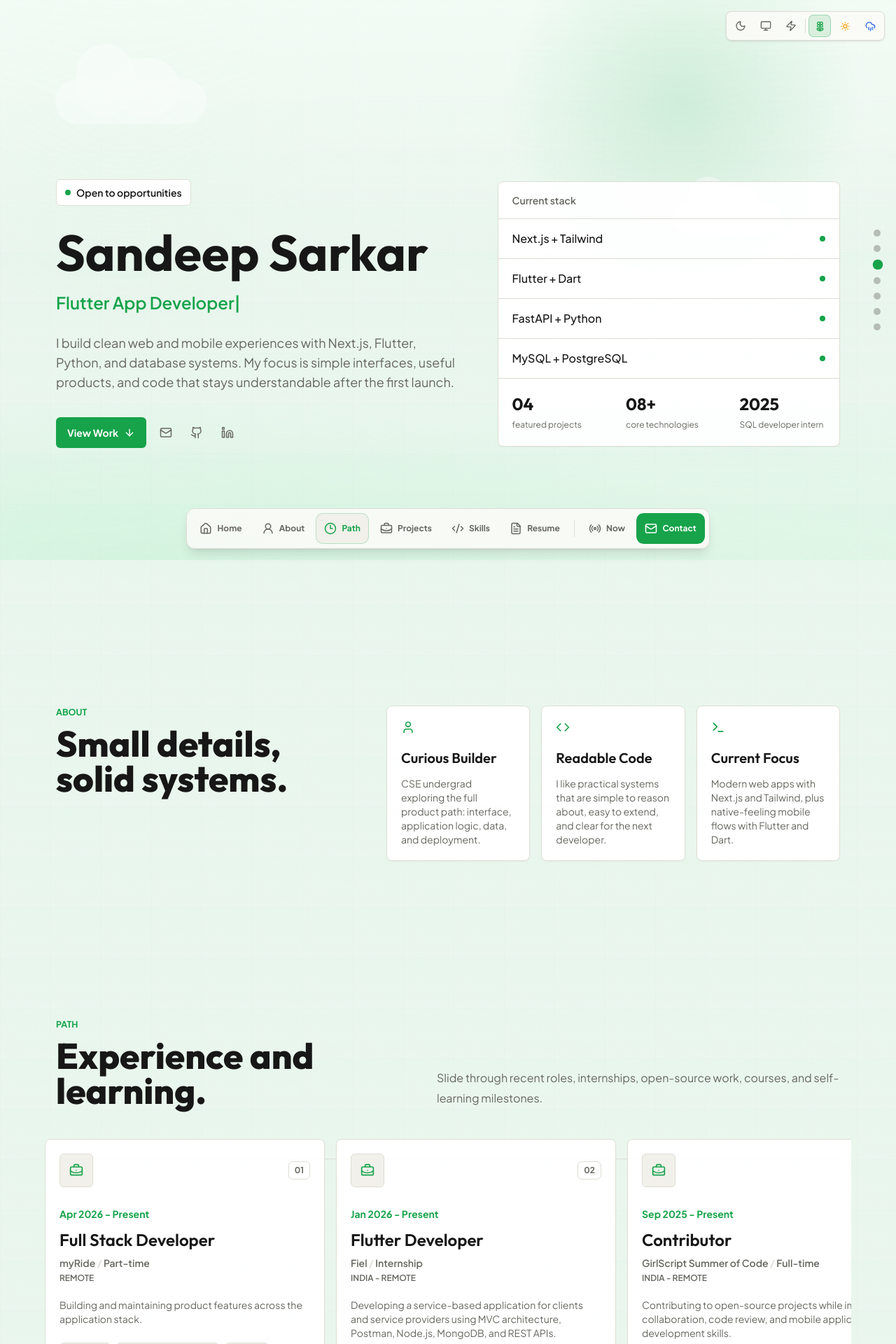
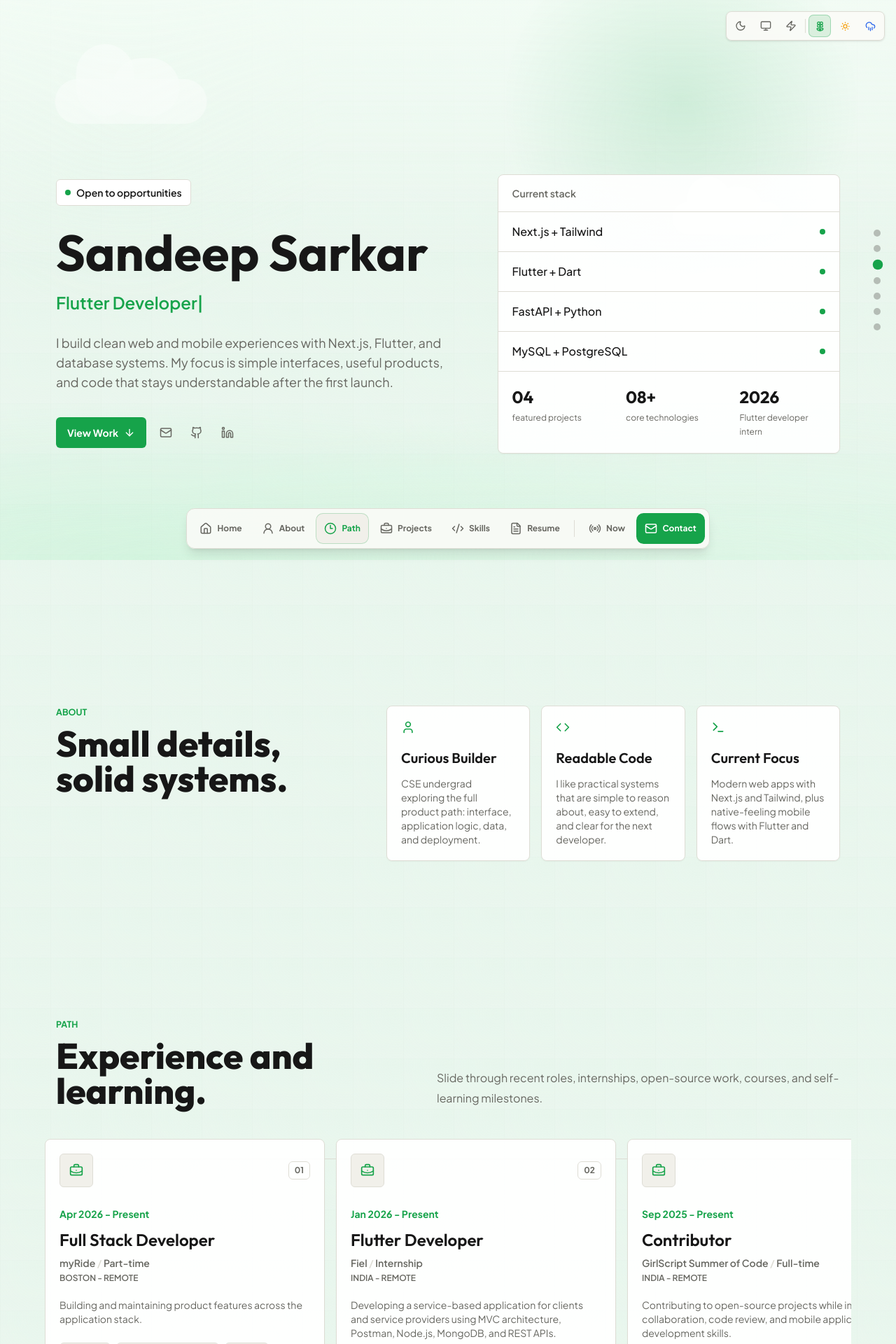
Before and after one commit to sandy4242/sandy-s-Portfolio, a Next.js app: page / in a window 1280 px wide. Shown: the top 1920 px of the page at 70% size. Built offline with nearby package versions, Linux system fonts and the light colour scheme.

Commit message:
text changes

```diff
--- a/src/components/blocks/heros/split-with-code-example.tsx
+++ b/src/components/blocks/heros/split-with-code-example.tsx
@@ -7,7 +7,7 @@ import { TypeAnimation } from "react-type-animation";
 const stats = [
   ["04", "featured projects"],
   ["08+", "core technologies"],
-  ["2025", "SQL developer intern"],
+  ["2026", "Flutter developer intern"],
 ];
 
 export default function SplitWithCodeExample() {
@@ -35,9 +35,9 @@ export default function SplitWithCodeExample() {
             sequence={[
               "Full Stack Developer",
               1800,
-              "Flutter App Developer",
+              "Flutter Developer",
               1800,
-              "JavaScript Developer",
+              "Rust Developer",
               1800,
               "UI-focused Builder",
               1800,
@@ -49,7 +49,7 @@ export default function SplitWithCodeExample() {
         </div>
 
         <p className="section-copy mt-6 max-w-2xl text-lg">
-          I build clean web and mobile experiences with Next.js, Flutter, Python, and database systems. My focus is simple interfaces, useful products, and code that stays understandable after the first launch.
+          I build clean web and mobile experiences with Next.js, Flutter, and database systems. My focus is simple interfaces, useful products, and code that stays understandable after the first launch.
         </p>
 
         <div className="mt-9 flex flex-wrap items-center gap-3">
--- a/src/components/timeline/Timeline.tsx
+++ b/src/components/timeline/Timeline.tsx
@@ -9,7 +9,7 @@ const experiences = [
     company: "myRide",
     type: "Part-time",
     period: "Apr 2026 - Present",
-    location: "Remote",
+    location: "Boston - Remote",
     description: "Building and maintaining product features across the application stack.",
     skills: ["Full Stack", "Product Development", "Remote"],
     kind: "work",
```
